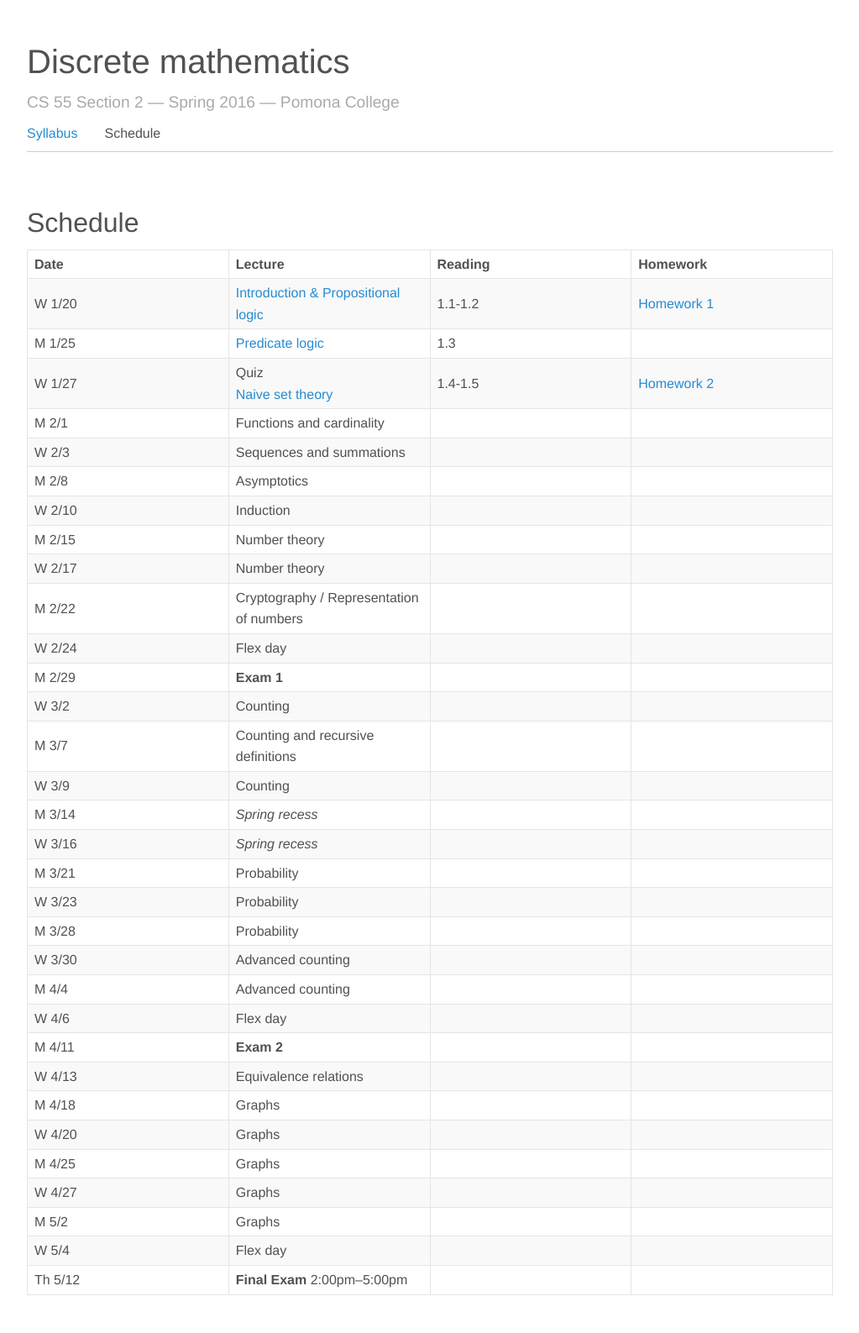
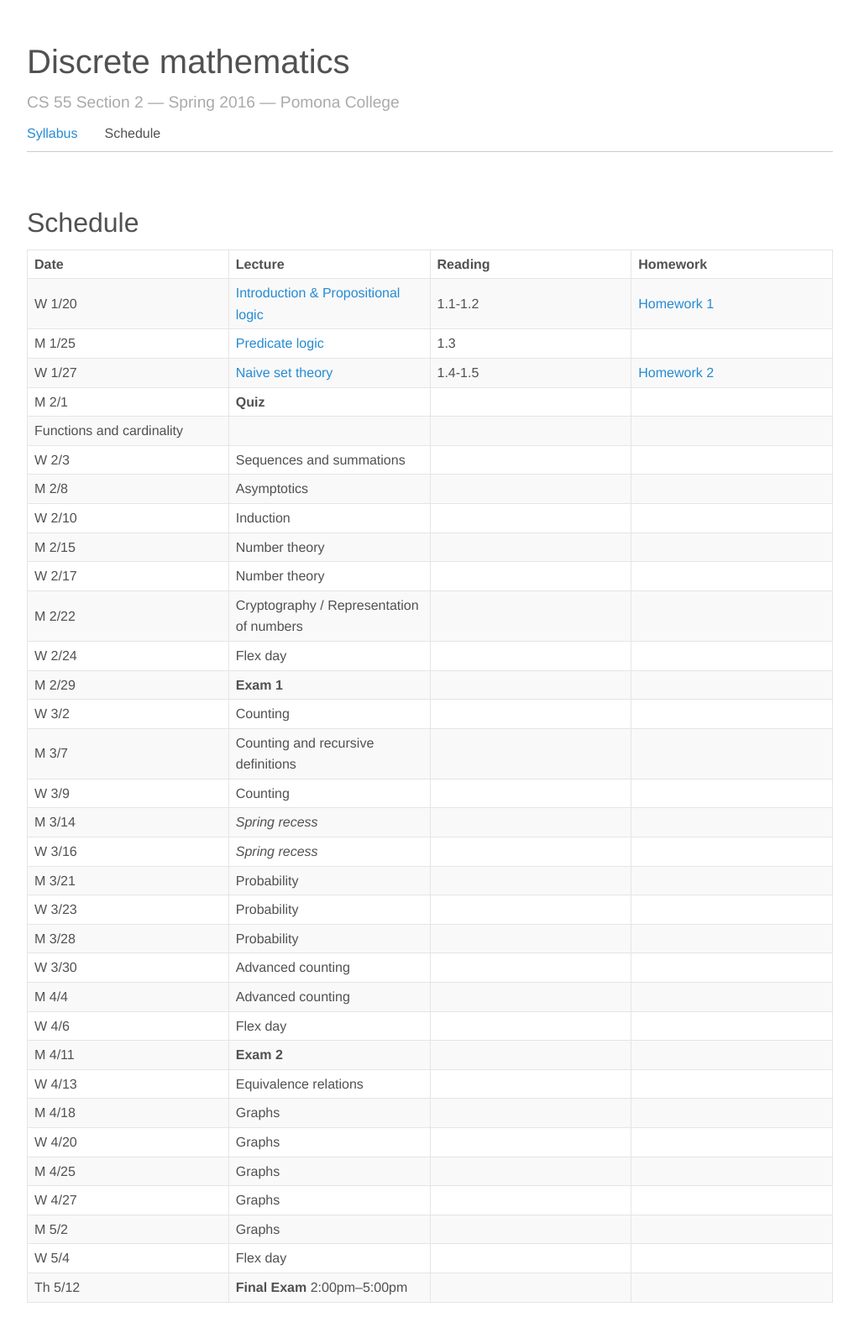
Before and after one commit to jnylam/jnylam.github.io, a Jekyll site: the page built from _courses/55/index.md, in a window 1280 px wide. Shown: the whole page at 84% size, without its empty margins (128-1151 px from the left). Built offline with Jekyll 4.4.1, drawn with Linux system fonts in a browser that asks for light colours.

Commit message:
55 schedule typo

```diff
--- a/_courses/55/index.md
+++ b/_courses/55/index.md
@@ -9,8 +9,9 @@ Date|Lecture|Reading|Homework
 ----|-------|-------|--------
 W 1/20 | [Introduction & Propositional logic](lecture01.pdf) |<!-- Week 0 -->1.1-1.2 | [Homework 1](homework01.html)
 M 1/25 | [Predicate logic](lecture02.pdf) |<!-- Week 1 -->1.3
-W 1/27 | Quiz<br/>[Naive set theory](lecture03.pdf) | 1.4-1.5 | [Homework 2](homework02.html)
-M 2/1  | Functions and cardinality | <!-- Week 2 -->
+W 1/27 | [Naive set theory](lecture03.pdf) | 1.4-1.5 | [Homework 2](homework02.html)
+M 2/1  | __Quiz__<br/>
+Functions and cardinality | <!-- Week 2 -->
 W 2/3  | Sequences and summations |
 M 2/8  | Asymptotics | <!-- Week 3 -->
 W 2/10 | Induction |
```
